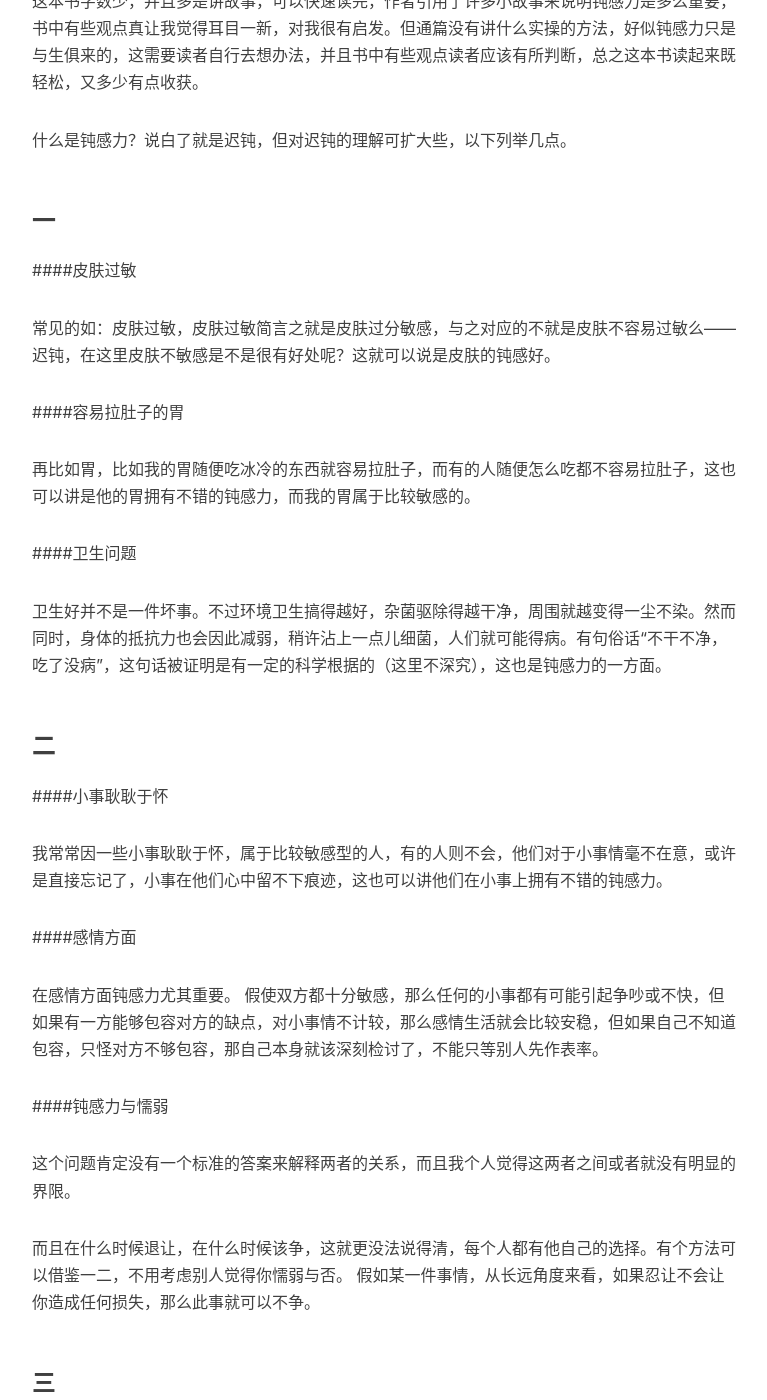
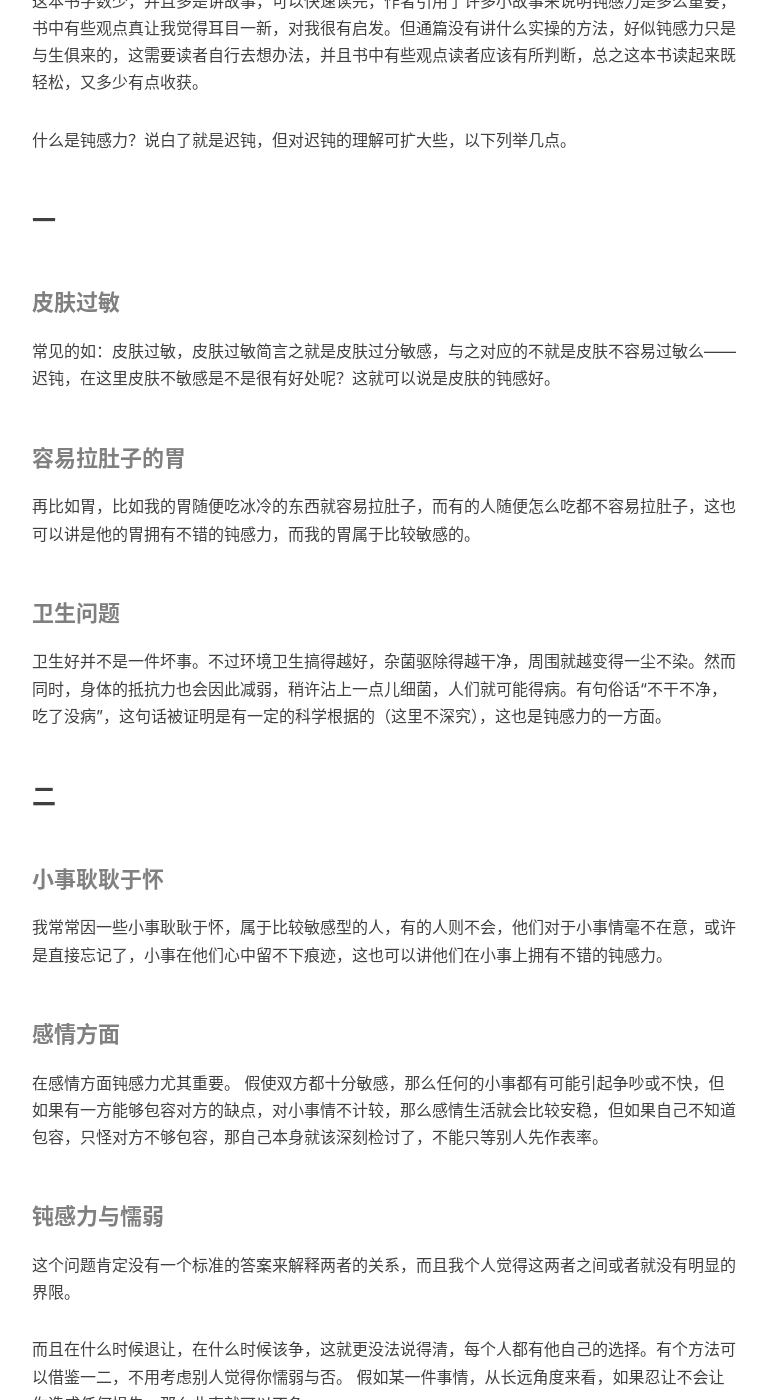
Before and after one commit to kent666a/qiyureading, a Jekyll site: the page built from _posts/201910/2019-10-11-dgl-mf.md, in a window 1280 px wide and 1400 px high, scrolled down 994 px. Shown: the whole window, without its empty margins (233-1000 px from the left). Built offline with Jekyll 4.4.1, drawn with Linux system fonts in a browser that asks for light colours; nearby versions of some CDN libraries; comment, search, counter and statistics services are not loaded; some of the changed lines change nothing that is shown.

Commit message:
排版更新

```diff
--- a/_posts/201910/2019-10-11-dgl-mf.md
+++ b/_posts/201910/2019-10-11-dgl-mf.md
@@ -22,30 +22,30 @@ tags:
 
 ### 一
 
-####皮肤过敏
+#### 皮肤过敏
 
 常见的如：皮肤过敏，皮肤过敏简言之就是皮肤过分敏感，与之对应的不就是皮肤不容易过敏么——迟钝，在这里皮肤不敏感是不是很有好处呢？这就可以说是皮肤的钝感好。
 
-####容易拉肚子的胃
+#### 容易拉肚子的胃
 
 再比如胃，比如我的胃随便吃冰冷的东西就容易拉肚子，而有的人随便怎么吃都不容易拉肚子，这也可以讲是他的胃拥有不错的钝感力，而我的胃属于比较敏感的。
 
-####卫生问题
+#### 卫生问题
 
 卫生好并不是一件坏事。不过环境卫生搞得越好，杂菌驱除得越干净，周围就越变得一尘不染。然而同时，身体的抵抗力也会因此减弱，稍许沾上一点儿细菌，人们就可能得病。有句俗话“不干不净，吃了没病”，这句话被证明是有一定的科学根据的（这里不深究），这也是钝感力的一方面。
 
 ### 二
 
-####小事耿耿于怀
+#### 小事耿耿于怀
 
 我常常因一些小事耿耿于怀，属于比较敏感型的人，有的人则不会，他们对于小事情毫不在意，或许是直接忘记了，小事在他们心中留不下痕迹，这也可以讲他们在小事上拥有不错的钝感力。
 
-####感情方面
+#### 感情方面
 
 在感情方面钝感力尤其重要。
 假使双方都十分敏感，那么任何的小事都有可能引起争吵或不快，但如果有一方能够包容对方的缺点，对小事情不计较，那么感情生活就会比较安稳，但如果自己不知道包容，只怪对方不够包容，那自己本身就该深刻检讨了，不能只等别人先作表率。
 
-####钝感力与懦弱
+#### 钝感力与懦弱
 
 这个问题肯定没有一个标准的答案来解释两者的关系，而且我个人觉得这两者之间或者就没有明显的界限。
 
@@ -54,10 +54,9 @@ tags:
 
 ### 三
 
-####总结
+#### 总结
 
 看完此书，只有一个感受，生活上的事情还是尽量马虎一点吧。
 
-![渡边淳一](/img/2019/10/dbcy.jpg)
 
 ![木凡的随笔](/img/mufan.jpg)
```
